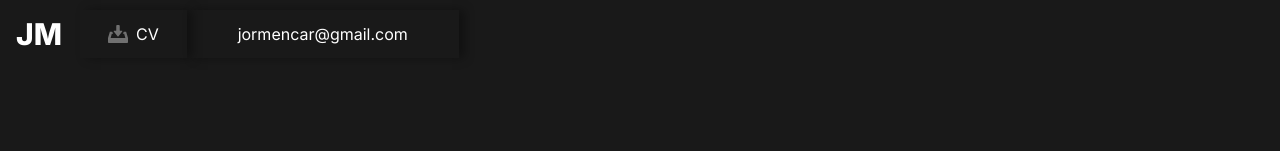
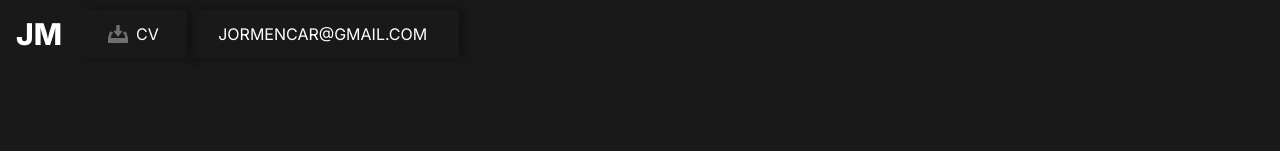
Before and after one commit to aljorgevi/nextjs-ts-portfolio, a Next.js app: page / in a window 1280 px wide. Shown: the top 151 px of the page. Built offline with nearby package versions, Linux system fonts and the light colour scheme.

Commit message:
add uppercase

```diff
--- a/src/app/globals.css
+++ b/src/app/globals.css
@@ -32,7 +32,7 @@ body {
 }
 
 .contact-li .contact-link::after {
-	content: 'jormencar@gmail.com';
+	content: 'JORMENCAR@GMAIL.COM';
 }
 
 .contact-li {
@@ -40,7 +40,7 @@ body {
 	animation: shrinkLi 1s forwards;
 }
 .contact-li .contact-link::after {
-	content: 'Contact';
+	content: 'CONTACT';
 	-webkit-animation: changeBack 1s forwards;
 	animation: changeBack 1s forwards;
 }
@@ -55,52 +55,52 @@ body {
 
 @-webkit-keyframes change {
 	0% {
-		content: 'Contact';
+		content: 'CONTACT';
 	}
 	30% {
 		opacity: 0;
 	}
 	100% {
 		opacity: 1;
-		content: 'jormencar@gmail.com';
+		content: 'JORMENCAR@GMAIL.COM';
 	}
 }
 @keyframes change {
 	0% {
-		content: 'Contact';
+		content: 'CONTACT';
 	}
 	30% {
 		opacity: 0;
 	}
 	100% {
 		opacity: 1;
-		content: 'jormencar@gmail.com';
+		content: 'JORMENCAR@GMAIL.COM';
 	}
 }
 @-webkit-keyframes changeBack {
 	0% {
 		opacity: 1;
-		content: 'jormencar@gmail.com';
+		content: 'JORMENCAR@GMAIL.COM';
 	}
 	30% {
 		opacity: 0;
 	}
 	100% {
 		opacity: 1;
-		content: 'Contact';
+		content: 'CONTACT';
 	}
 }
 @keyframes changeBack {
 	0% {
 		opacity: 1;
-		content: 'jormencar@gmail.com';
+		content: 'JORMENCAR@GMAIL.COM';
 	}
 	30% {
 		opacity: 0;
 	}
 	100% {
 		opacity: 1;
-		content: 'Contact';
+		content: 'CONTACT';
 	}
 }
 
```
